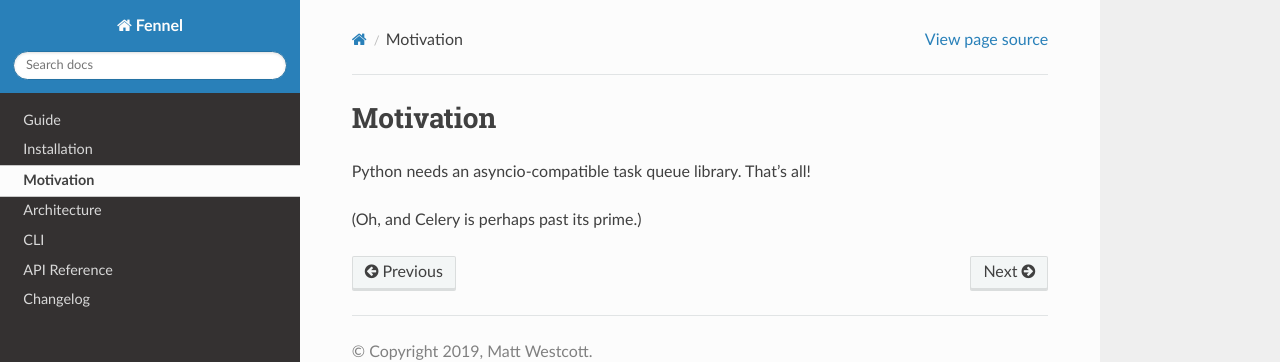
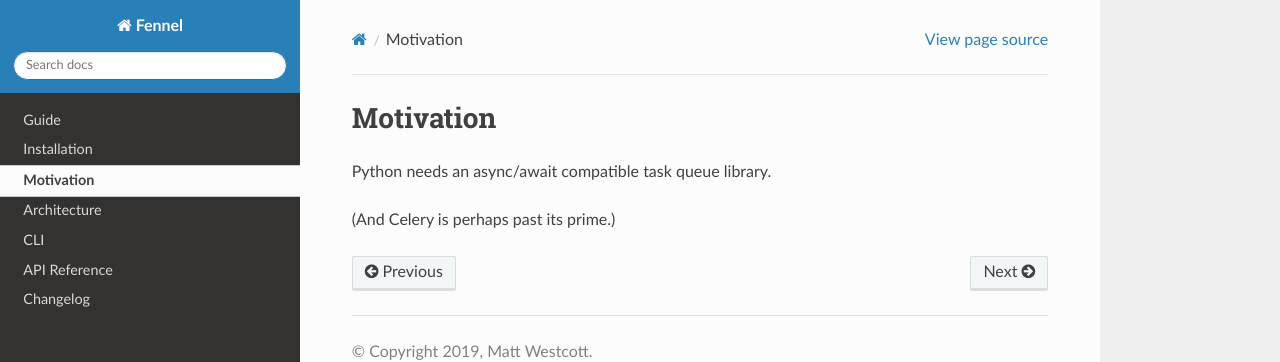
Before and after one commit to mjwestcott/fennel, a Sphinx documentation site: the page built from docs/motivation.rst, in a window 1280 px wide. Shown: the top 362 px of the page. Built offline with Sphinx 7.4.7 and the Read the Docs theme 2.0.0, drawn with Linux system fonts in a browser that asks for light colours.

Commit message:
docs: Improve motivation.rst

```diff
--- a/docs/motivation.rst
+++ b/docs/motivation.rst
@@ -1,6 +1,6 @@
 Motivation
 ==========
 
-Python needs an asyncio-compatible task queue library. That's all!
+Python needs an async/await compatible task queue library.
 
-(Oh, and Celery is perhaps past its prime.)
+(And Celery is perhaps past its prime.)
```
